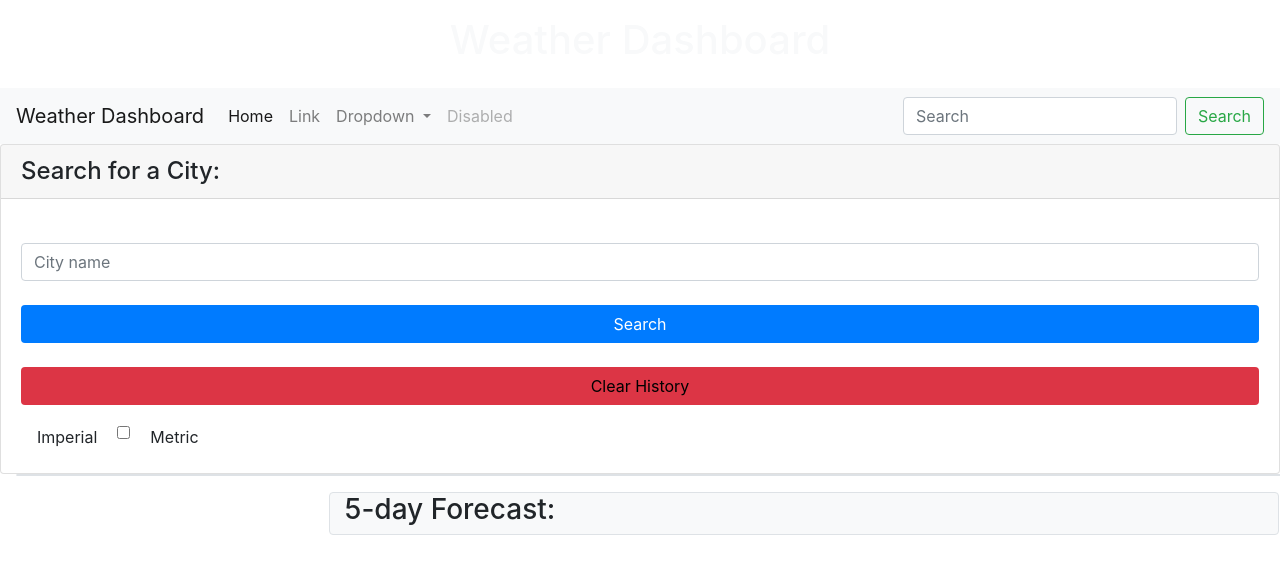
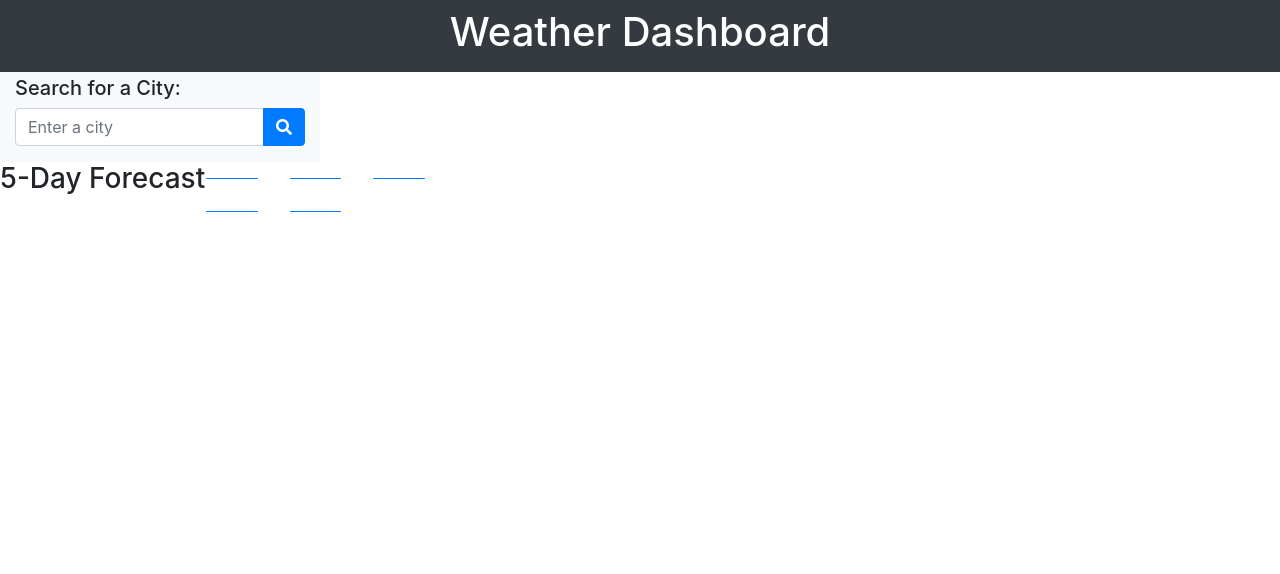
Before and after one commit to Chaggar25/Weather_Dashboard, a plain HTML site: page index.html in a window 1280 px wide. Drawn offline with nearby package versions, Linux system fonts and the light colour scheme.

Commit message:
updated index.html file

```diff
--- a/index.html
+++ b/index.html
@@ -1,97 +1,72 @@
-<!DOCTYPE html>
+<!doctype html>
 <html lang="en">
   <head>
-    <meta charset="UTF-8">
-    <meta name="viewport" content="width=device-width, initial-scale=1.0">
-    <!--Link to BootStrap File-->
-    <link rel="stylesheet" href="https://cdn.jsdelivr.net/npm/bootstrap@4.0.0/dist/css/bootstrap.min.css" integrity="sha384-Gn5384xqQ1aoWXA+058RXPxPg6fy4IWvTNh0E263XmFcJlSAwiGgFAW/dAiS6JXm" crossorigin="anonymous">
-    <link rel="stylesheet" href="./assets/css">
-    <title>Weather Dashboard</title>
+
+    <meta charset="utf-8">
+    <meta name="viewport" content="width=device-width, initial-scale=1, shrink-to-fit=no">
+ <meta http-equiv="X-UA-Compatible" content="ie=edge">
+    <link rel="stylesheet" href="https://stackpath.bootstrapcdn.com/bootstrap/4.3.1/css/bootstrap.min.css" crossorigin="anonymous">
+    <link rel="stylesheet" href="https://cdnjs.cloudflare.com/ajax/libs/font-awesome/5.11.2/css/all.min.css"><link rel="stylesheet" href="https://cdn.jsdelivr.net/npm/bootstrap@4.0.0/dist/css/bootstrap.min.css" integrity="sha384-Gn5384xqQ1aoWXA+058RXPxPg6fy4IWvTNh0E263XmFcJlSAwiGgFAW/dAiS6JXm" crossorigin="anonymous">
+<link rel="stylesheet" href="./assets/style.css">
+    <title>Weather Report</title>
   </head>
+<body>
+<!--heading section-->
+ <header class="container-fluid text-center text-white bg-dark p-2">
+        <h1>Weather Dashboard</h1>
+    </header>
+    <!--seach input and recent search history-->
+    <div class="container-fluid">
+      <div class="row">
+          <div class="col-lg-3 bg-light">
+              <h5 class="mt-1">Search for a City:</h5>
+              <div class="input-group mb-3">
+                  <input id="city" type="text" class="form-control" placeholder="Enter a city" aria-label="Enter a city">
+                  <div class="input-group-append">
+                      <button class="btn btn-primary" type="button" id="search-button">
+                          <i class="fas fa-search"></i>
+                      </button>
+                      </div>
 
-<body>
-  <header class="text-center text-light custom-header">
-    <h1 class="p-3">Weather Dashboard</h1>
-</header>
-    <nav class="navbar navbar-expand-lg navbar-light bg-light">
-        <a class="navbar-brand" href="#">Weather Dashboard</a>
-        <button class="navbar-toggler" type="button" data-toggle="collapse" data-target="#navbarSupportedContent" aria-controls="navbarSupportedContent" aria-expanded="false" aria-label="Toggle navigation">
-          <span class="navbar-toggler-icon"></span>
-        </button>
-
-        <div class="collapse navbar-collapse" id="navbarSupportedContent">
-          <ul class="navbar-nav mr-auto">
-            <li class="nav-item active">
-              <a class="nav-link" href="#">Home <span class="sr-only">(current)</span></a>
-            </li>
-            <li class="nav-item">
-              <a class="nav-link" href="#">Link</a>
-            </li>
-            <li class="nav-item dropdown">
-              <a class="nav-link dropdown-toggle" href="#" id="navbarDropdown" role="button" data-toggle="dropdown" aria-haspopup="true" aria-expanded="false">
-                Dropdown
-              </a>
-              <div class="dropdown-menu" aria-labelledby="navbarDropdown">
-                <a class="dropdown-item" href="#">Action</a>
-                <a class="dropdown-item" href="#">Another action</a>
-                <div class="dropdown-divider"></div>
-                <a class="dropdown-item" href="#">Something else here</a>
               </div>
-            </li>
-            <li class="nav-item">
-              <a class="nav-link disabled" href="#">Disabled</a>
-            </li>
-          </ul>
-          <form class="form-inline my-2 my-lg-0">
-            <input class="form-control mr-sm-2" type="search" placeholder="Search" aria-label="Search">
-            <button class="btn btn-outline-success my-2 my-sm-0" type="submit">Search</button>
-          </form>
+              <form id="history"></form>
               </div>
-      </nav>
-
-      <div class="card">
-        <h4 class="card-header">Search for a City:</h4>
+        <!--current weather dashboard-->
+        <div class="col-lg-9">
+          <div class="row mr-0">
+              <div class="col-lg-11 card m-3 d-none" id="today-weather">
                   <div class="card-body">
-            <div class="input-group my-4">
-                <input type="text" class="form-control" placeholder="City name" aria-label="City name"
-                    aria-describedby="basic-addon1" id="search-city">
-            </div>
-            <button class="btn btn-block bg-primary w-100 text-white" id="search">Search</button>
-            <button class="btn btn-block bg-danger w-100 mt-4" id="clear">Clear History</button>
-            <div class="toggle-menu d-flex mt-3">
-                <div class="f mx-3 mt-1">Imperial</div>
-                <label class="switch mx-1">
-                    <input type="checkbox" name="checkbox" />
-                    <span class="slider"></span>
-                </label>
-                <div class="c mx-3 mt-1">Metric</div>
+                      <h3 id="city-name" class="city-name align-middle"></h3>
+                      <img id="icon" alt="">
+                      <p id="temp"></p>
+                      <p id="humidity"></p>
+                      <p id="wind"></p>
                      </div>
                   </div>
               </div>
           </div>
-<!-- weather container -->
-<div class="col border mx-3 bg-light rounded" id="current-weather"></div>
+
+          <!--5 day forecast section-->
+          <h3>5-Day Forecast</h3>
+          <div class="row d-none" id="forecast-header">
+
+            <div class="col-12">
+
               </div>
+          </div>
+
           <div class="row">
-<!-- history container -->
-<div class="col-md-3" id="history"></div>
-<!-- this is the forecast container -->
-<div class="col border mx-3 mt-3 bg-light rounded">
-    <h3>5-day Forecast:</h3>
-    <div class="d-flex" id="forecast"></div>
+            <div class="col-md-2 forecast bg-primary text-white m-3 rounded"></div>
+            <div class="col-md-2 forecast bg-primary text-white m-3 rounded"></div>
+            <div class="col-md-2 forecast bg-primary text-white m-3 rounded"></div>
+            <div class="col-md-2 forecast bg-primary text-white m-3 rounded"></div>
+            <div class="col-md-2 forecast bg-primary text-white m-3 rounded"></div>
           </div>
       </div>
   </div>
-<!-- link jquery library -->
-<script src="https://code.jquery.com/jquery-3.7.1.min.js"
-integrity="sha256-/JqT3SQfawRcv/BIHPThkBvs0OEvtFFmqPF/lYI/Cxo=" crossorigin="anonymous"></script>
-<!-- link bootstrap js library -->
-<script src="https://cdn.jsdelivr.net/npm/bootstrap@5.3.2/dist/js/bootstrap.bundle.min.js"
-integrity="sha384-C6RzsynM9kWDrMNeT87bh95OGNyZPhcTNXj1NW7RuBCsyN/o0jlpcV8Qyq46cDfL"
-crossorigin="anonymous"></script>
-<!-- link dayjs library -->
-<script src="https://cdn.jsdelivr.net/npm/dayjs@1/dayjs.min.js"></script>
-<script src="./assets/js/script.js"></script>
+</div>
 
+<script src="https://unpkg.com/axios/dist/axios.min.js"></script>
+    <script src="./assets/script.js"></script>
 </body>
 </html>
```
Also changed, not shown: 2 other files. Lines whose indentation alone changed are shown as unchanged.
